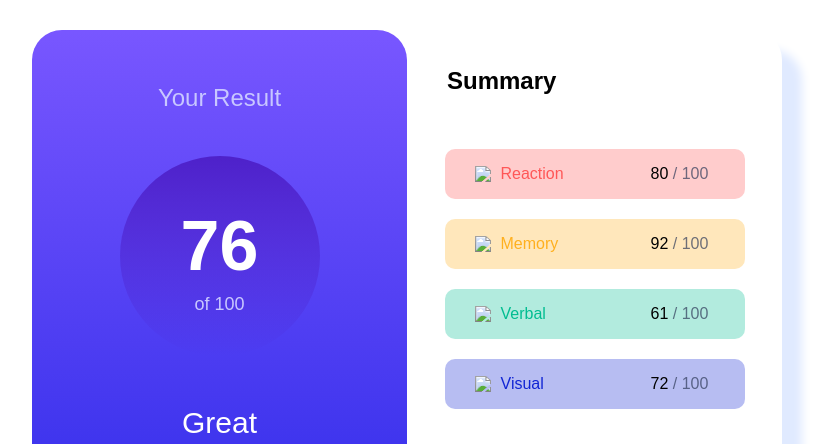
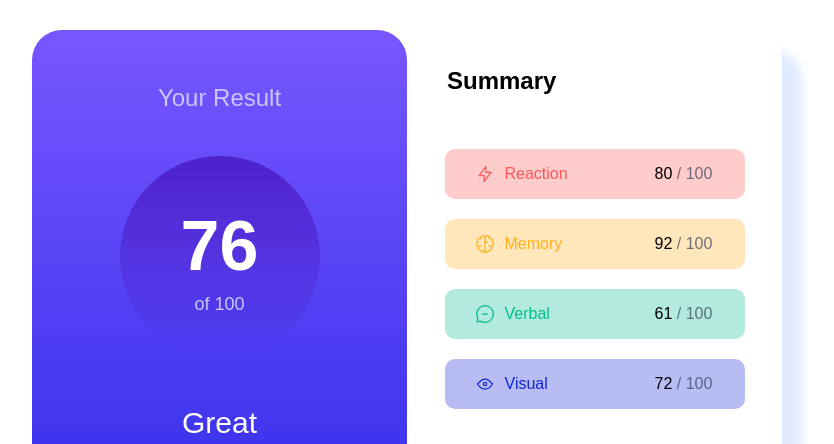
Before and after one commit to HelpImBlind/result-summary, a plain HTML site: page index.html in a window 1280 px wide. Shown: the top 444 px of the page, without its empty margins (233-1067 px from the left). Drawn offline with Linux system fonts and the light colour scheme.

Commit message:
Update index.html

```diff
--- a/index.html
+++ b/index.html
@@ -25,22 +25,22 @@
                 <h2>Summary</h2>
                 <div class="summary-list">
                         <div id="reaction" class="summary-list-result">
-                            <img src="/results-summary-component-main/assets/images/icon-reaction.svg">
+                            <img src="icon-reaction.svg">
                             <p class="summary-name">Reaction</p>
                             <p class="summary-list-stats">80 <span class="summary-one-hundred">/ 100</span></p>
                         </div>
                         <div id="memory" class="summary-list-result">
-                            <img src="/results-summary-component-main/assets/images/icon-memory.svg">
+                            <img src="icon-memory.svg">
                             <p class="summary-name">Memory</p>
                             <p class="summary-list-stats">92 <span class="summary-one-hundred">/ 100</span></p>
                         </div>
                         <div id="verbal" class="summary-list-result">
-                            <img src="/results-summary-component-main/assets/images/icon-verbal.svg">
+                            <img src="icon-verbal.svg">
                             <p class="summary-name">Verbal</p>
                             <p class="summary-list-stats">61 <span class="summary-one-hundred">/ 100</span></p>
                         </div>
                         <div id="visual" class="summary-list-result">
-                            <img src="/results-summary-component-main/assets/images/icon-visual.svg">
+                            <img src="icon-visual.svg">
                             <p class="summary-name">Visual</p>
                             <p class="summary-list-stats">72 <span class="summary-one-hundred">/ 100</span></p>
                         </div>
```
